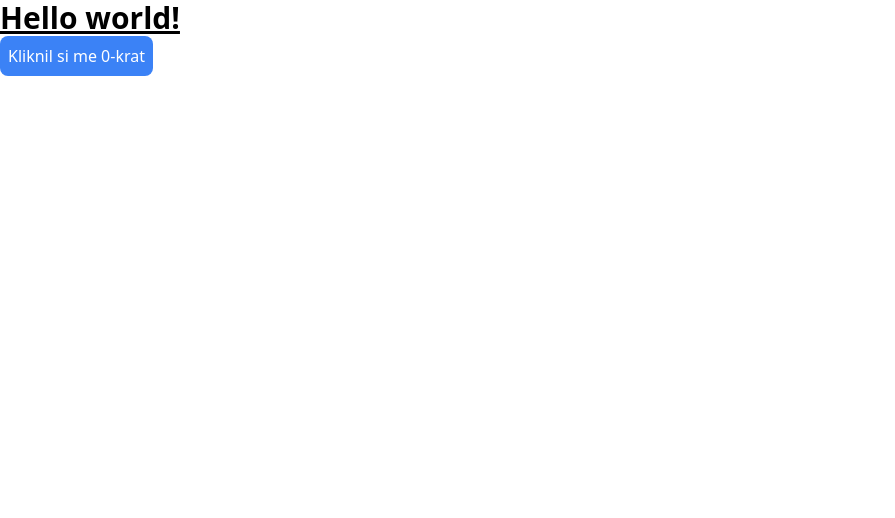
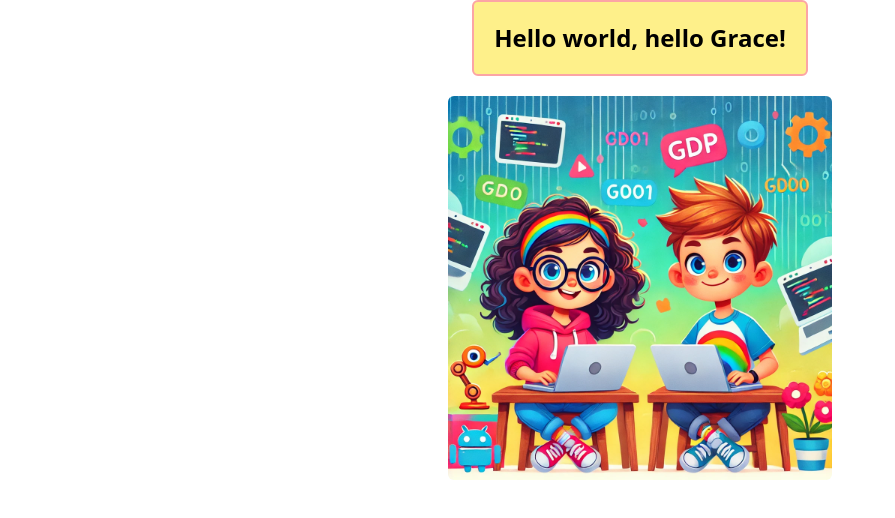
Before and after one commit to mihamajetic/GraceSvelteTemplate, a SvelteKit app: page / in a window 1280 px wide. Shown: the top 518 px of the page, without its empty margins (0-895 px from the left). Built offline with nearby package versions, Linux system fonts and the light colour scheme.

Commit message:
grace intro

```diff
--- a/src/routes/+page.svelte
+++ b/src/routes/+page.svelte
@@ -1,13 +1,6 @@
-<script lang="ts">
-	let x = 0;
-
-	function onClick() {
-		x = x + 1;
-	}
-</script>
-
-<h1 class="text-3xl font-bold underline">Hello world!</h1>
-
-<button class="p-2 bg-blue-500 text-white rounded-lg" on:click={onClick}>
-	Kliknil si me {x}-krat
-</button>
+<div class="grid justify-items-center gap-5">
+	<h1 class="bg-yellow-200 font-black text-2xl p-5 border-red-300 border-2 rounded-md text-center">
+		Hello world, hello Grace!
+	</h1>
+	<img class="rounded-md w-96" src="art.webp" />
+</div>
```
Also changed, not shown: static/art.webp (added).
